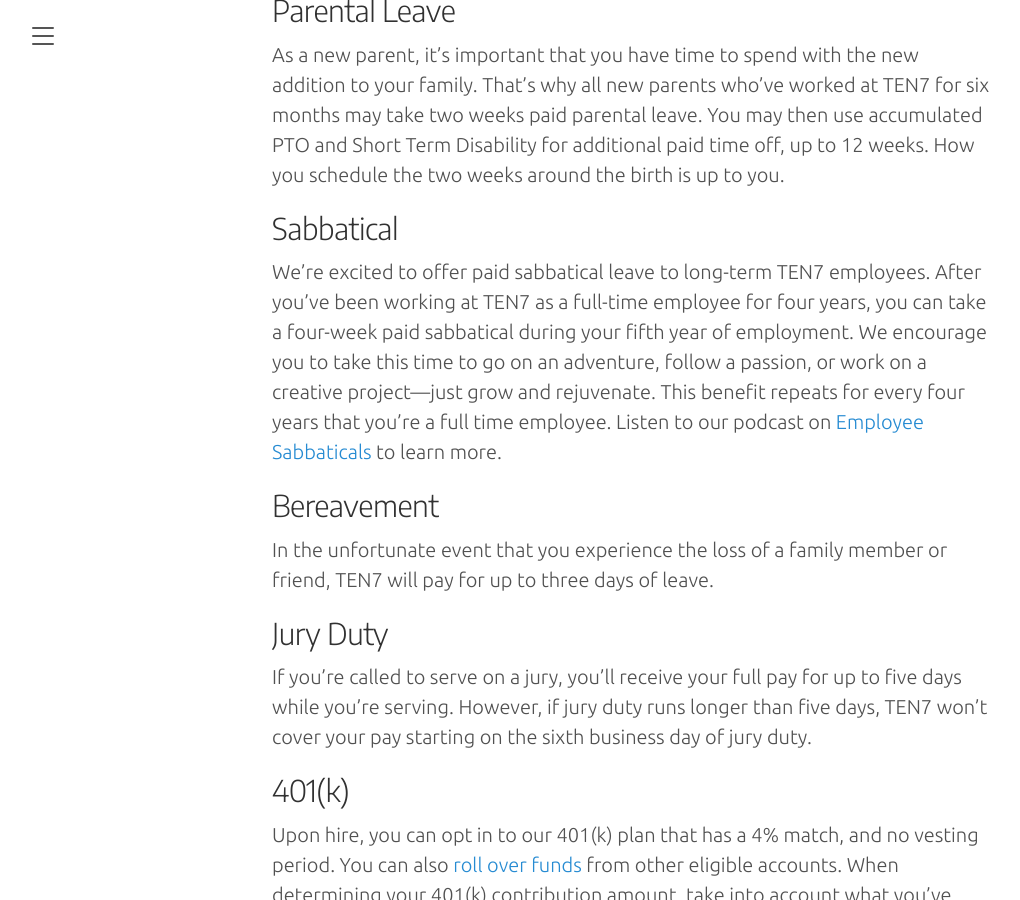
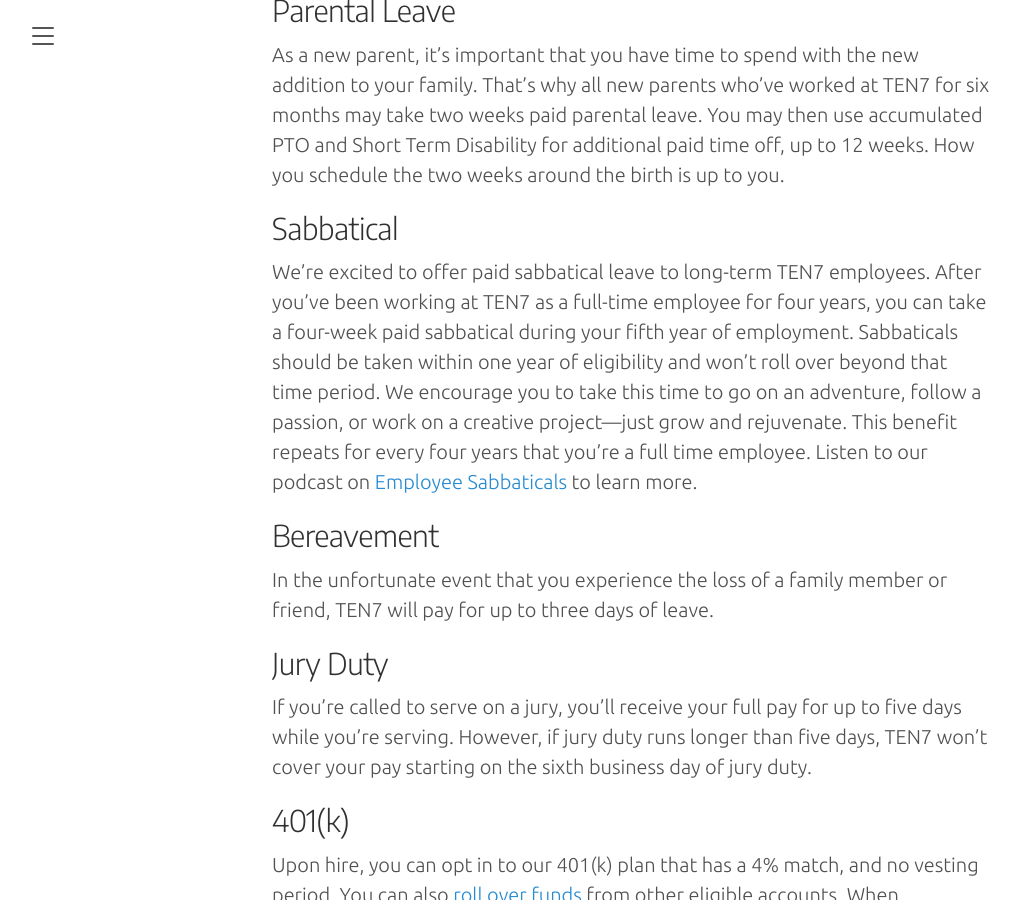
Before and after one commit to ten7/handbook.ten7.com, a Jekyll site: the page built from 040-our-benefits.md, in a window 1280 px wide and 900 px high, scrolled down 3616 px. Shown: the whole window, without its empty margins (8-1028 px from the left). Built offline with Jekyll 4.4.1, drawn with Linux system fonts in a browser that asks for light colours; some web fonts are replaced; our own code applies the rules of GitHub Pages for plain Markdown files.

Commit message:
Sabbatical time limit

```diff
--- a/040-our-benefits.md
+++ b/040-our-benefits.md
@@ -91,7 +91,7 @@
 
 ## Sabbatical
 
-We’re excited to offer paid sabbatical leave to long-term TEN7 employees. After you’ve been working at TEN7 as a full-time employee for four years, you can take a four-week paid sabbatical during your fifth year of employment. We encourage you to take this time to go on an adventure, follow a passion, or work on a creative project—just grow and rejuvenate. This benefit repeats for every four years that you’re a full time employee. Listen to our podcast on [Employee Sabbaticals](https://ten7.com/blog/post/episode-016-employee-sabbaticals-and-why-ten7-offers-them) to learn more.
+We’re excited to offer paid sabbatical leave to long-term TEN7 employees. After you’ve been working at TEN7 as a full-time employee for four years, you can take a four-week paid sabbatical during your fifth year of employment. Sabbaticals should be taken within one year of eligibility and won't roll over beyond that time period. We encourage you to take this time to go on an adventure, follow a passion, or work on a creative project—just grow and rejuvenate. This benefit repeats for every four years that you’re a full time employee. Listen to our podcast on [Employee Sabbaticals](https://ten7.com/blog/post/episode-016-employee-sabbaticals-and-why-ten7-offers-them) to learn more.
 
 ## Bereavement
 
```
